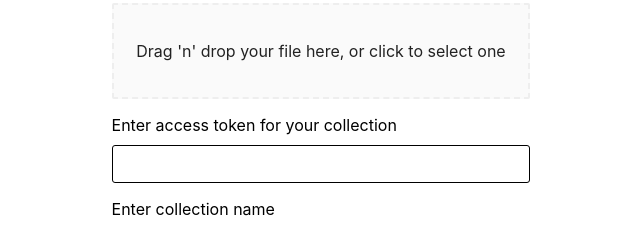
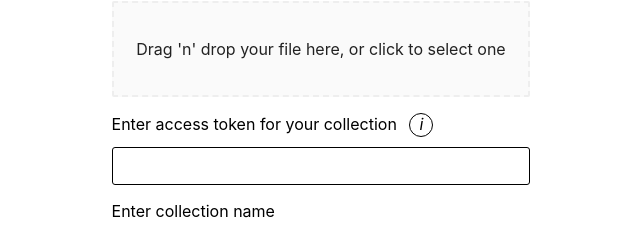
Before and after one commit to lkatartn/fill-fauna, a Next.js app: page / in a window 1280 px wide. Shown: the part 282-509 px from the top of the page, without its empty margins (319-959 px from the left). Built offline with nearby package versions, Linux system fonts and the light colour scheme.

Commit message:
Add hint on token label, add csv parsing ability

```diff
--- /dev/null
+++ b/components/info-tooltip.tsx
@@ -0,0 +1,29 @@
+import Tooltip from "@material-ui/core/Tooltip";
+import { makeStyles } from "@material-ui/core/styles";
+
+const useStyles = makeStyles({
+  tooltip: {
+    fontSize: "16px"
+  },
+  info: {
+    display: "inline-block",
+    borderRadius: "12px",
+    border: "solid black 1px",
+    width: "24px",
+    height: "24px",
+    margin: "0 8px",
+    textAlign: "center"
+  }
+});
+interface Props {
+  tooltipContent: React.ReactElement;
+}
+export const InfoTooltip: React.FunctionComponent<Props> = props => {
+  const classes = useStyles(props);
+  return (
+    <Tooltip title={<>{props.tooltipContent}</>} classes={classes}>
+      <i className={classes.info}>i</i>
+    </Tooltip>
+  );
+};
+export default InfoTooltip;
--- a/components/main.tsx
+++ b/components/main.tsx
@@ -3,6 +3,7 @@ import { useDropzone } from "react-dropzone";
 import { TextInput } from "./textInput";
 import { Button } from "./button";
 import { fillCollection, retrieveCollections } from "../services/fill-fauna";
+import InfoTooltip from "./info-tooltip";
 import { csvParse } from "d3-dsv";
 import cogoToast from "cogo-toast";
 
@@ -15,16 +16,18 @@ function parseFile(file: File, setFile: (f: string) => void) {
 }
 function getFileData(
   fileType: "application/json" | "text/csv",
-  rawData: string
+  rawData: string,
+  fileName: string
 ): {}[] {
-  switch (fileType) {
-    case "application/json":
-      return JSON.parse(rawData);
-    case "text/csv":
-      return csvParse(rawData);
-    default:
-      return null;
+  const extension = fileName.split(".").pop();
+  if (fileType == "application/json" || extension == "json") {
+    return JSON.parse(rawData);
   }
+  if (extension == "csv") {
+    return csvParse(rawData);
+  }
+  cogoToast.error(`Extension should be either .csv or .json`);
+  return null;
 }
 export const Main: React.FunctionComponent<{}> = props => {
   const { acceptedFiles, getRootProps, getInputProps } = useDropzone();
@@ -53,12 +56,20 @@ export const Main: React.FunctionComponent<{}> = props => {
         </section>
       )}
       <div {...getRootProps()} className="dropzone">
-        <input {...getInputProps({ accept: "application/json" })} />
+        <input {...getInputProps({ accept: "*" })} />
         <p>Drag 'n' drop your file here, or click to select one</p>
       </div>
       <p>
         <label>
-          Enter access token for your collection
+          Enter access token for your collection{" "}
+          <InfoTooltip
+            tooltipContent={
+              <>
+                Access token is used for making requests to your FaunaDB. It
+                lives only on this page and won't be pased to third-party.
+              </>
+            }
+          />
           <TextInput
             onChange={e => setToken((e.target as HTMLInputElement).value)}
           />
@@ -80,7 +91,7 @@ export const Main: React.FunctionComponent<{}> = props => {
             fillCollection(
               token,
               collectionName,
-              getFileData(file.type as any, parsedFile)
+              getFileData(file.type as any, parsedFile, file.name)
             )
               .then(r => {
                 cogoToast.success(
--- a/package.json
+++ b/package.json
@@ -8,6 +8,7 @@
     "start": "next start"
   },
   "dependencies": {
+    "@material-ui/core": "^4.9.8",
     "cogo-toast": "^4.2.3",
     "d3-dsv": "^1.2.0",
     "faunadb": "^2.13.0",
```
Also changed, not shown: 1 other file (tests, documents, lock files or other folders).
